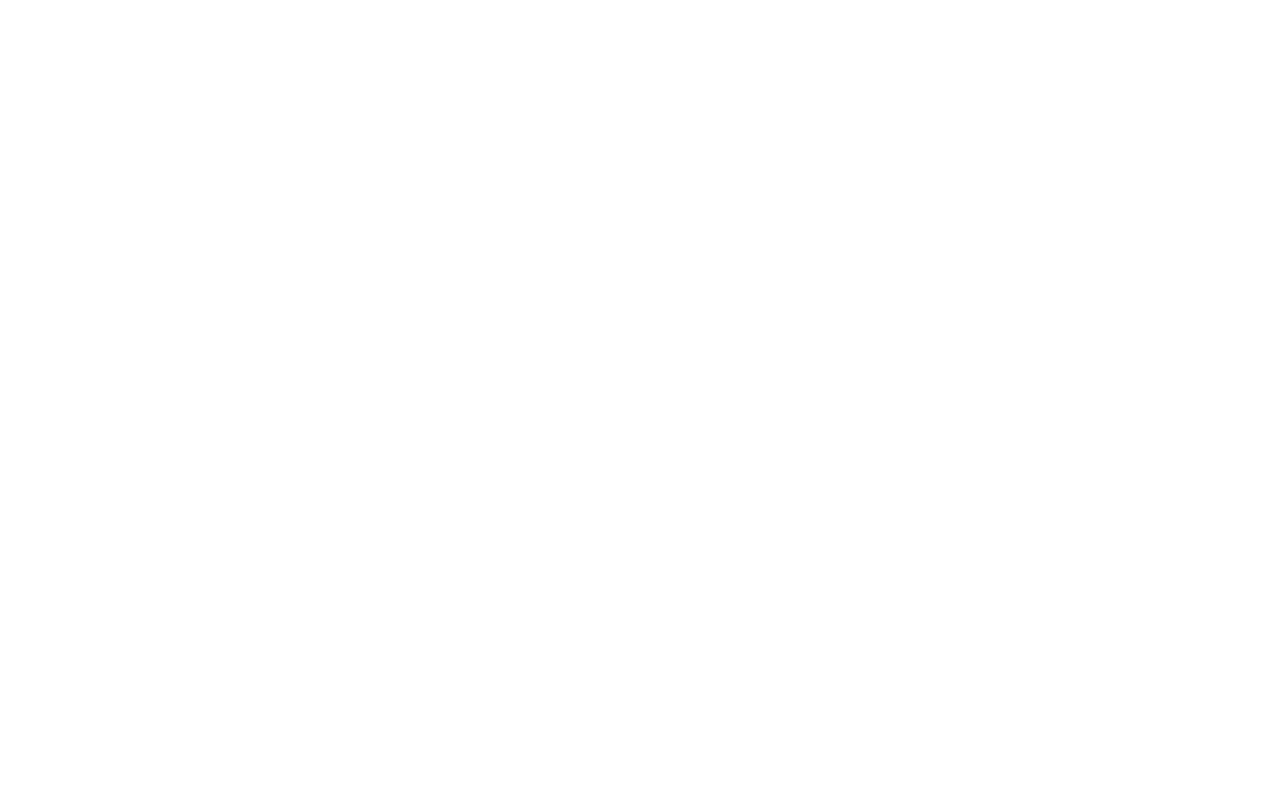
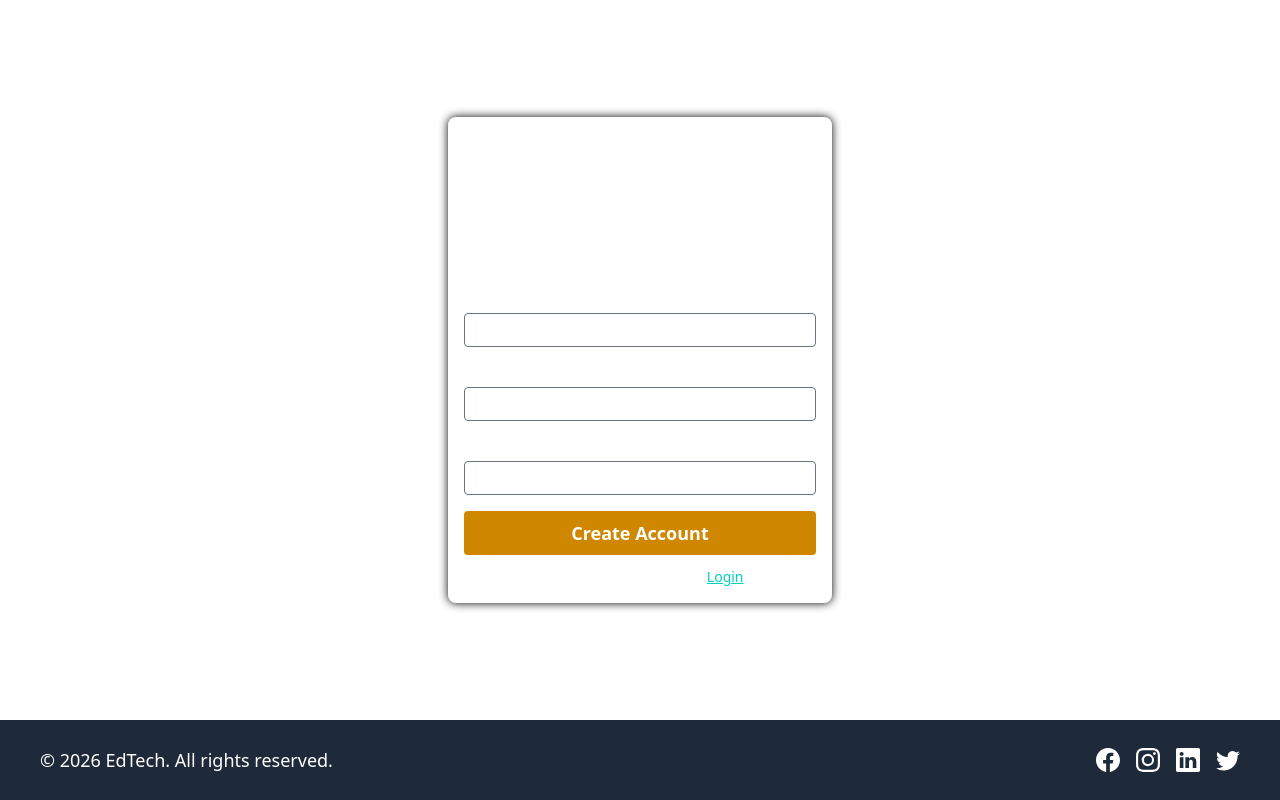
Before and after one commit to suhaibk9/Edtech, a React (Vite) app: page /signUp in a window 1280 px wide. Before the commit this address had no page. Built offline with nearby package versions, Linux system fonts and the light colour scheme.

Commit message:
SignUp Setup

```diff
--- a/src/App.jsx
+++ b/src/App.jsx
@@ -3,12 +3,18 @@
 
 import AboutUsPage from "./Pages/AboutUsPage";
 import HomePage from "./Pages/HomePage";
+import NotFound from "./Pages/NotFound";
+import SignIn from "./Pages/SignIn";
+import SignUp from "./Pages/SignUp";
 const App = () => {
   return (
     <>
       <Routes>
         <Route path="/" element={<HomePage />} />
         <Route path="/about" element={<AboutUsPage />} />
+        <Route path="/signIn" element={<SignIn />} />
+        <Route path="/signUp" element={<SignUp />} />
+        <Route path="*" element={<NotFound />} />
       </Routes>
 
       <Toaster />
--- a/src/Layouts/HomeLayout.jsx
+++ b/src/Layouts/HomeLayout.jsx
@@ -66,23 +66,23 @@
                   onClick={handleLogout}
                   className="btn btn-primary px-4 py-1 font-semibold rounded-md cursor-pointer hover:bg-yellow-600 transition-all ease-in-out"
                 >
-                  LogOut
+                  Sign Out
                 </button>
               </div>
             )}
             {!isLoggedIn && (
               <div className="w-full gap-x-2 gap-y-1 flex items-center justify-center">
                 <button
-                  onClick={() => navigate("/login")}
+                  onClick={() => navigate("/signIn")}
                   className="btn btn-primary px-4 py-1 font-semibold rounded-md cursor-pointer hover:bg-yellow-600 transition-all ease-in-out"
                 >
-                  Login
+                  Sign In
                 </button>
                 <button
-                  onClick={() => navigate("/register")}
+                  onClick={() => navigate("/signUp")}
                   className="btn btn-secondary px-4 py-1 font-semibold rounded-md cursor-pointer hover:bg-yellow-600 transition-all ease-in-out"
                 >
-                  Register
+                  Sign Up
                 </button>
               </div>
             )}
--- /dev/null
+++ b/src/Pages/NotFound.jsx
@@ -0,0 +1,34 @@
+import { useNavigate } from "react-router-dom";
+
+import HomeLayout from "../Layouts/HomeLayout";
+const NotFound = () => {
+  const navigate = useNavigate();
+  return (
+    <HomeLayout>
+      <div className="w-full h-full flex flex-col justify-center items-center bg-[#1A2238]">
+        <h1 className="text-9xl font-extrabold text-white tracking-widest">
+          404
+        </h1>
+        <div className="bg-[#FF6A3D] px-2 text-sm rounded rotate-12 absolute bottom-[550px] z-10">
+          Page Not Found
+        </div>
+        <p className="text-white">
+          The page you are looking for doesn't exist or has been moved.
+        </p>
+        <button className="mt-5">
+          <a className="relative inline-block text-sm font-medium text-[#FF6A3D] group active:text-orange-500 focus:outline-none focus:ring">
+            <span className="absolute inset-0 transition-transform translate-x-0.5 translate-y-0.5 bg-[#FF6A3D] group-hover:translate-y-0 group-hover:translate-x-0"></span>
+
+            <span
+              onClick={() => navigate("/")}
+              className="relative block px-8 py-3 bg-[#1A2238] border border-current cursor-pointer"
+            >
+              Go Home
+            </span>
+          </a>
+        </button>
+      </div>
+    </HomeLayout>
+  );
+};
+export default NotFound;
--- /dev/null
+++ b/src/Pages/SignIn.jsx
@@ -0,0 +1,8 @@
+const SignIn = () => {
+  return (
+    <div>
+      <h1>SignIn</h1>
+    </div>
+  );
+};
+export default SignIn;
--- /dev/null
+++ b/src/Pages/SignUp.jsx
@@ -0,0 +1,116 @@
+import { useState } from "react";
+
+import { BsPersonCircle } from "react-icons/bs";
+import { Link } from "react-router-dom";
+
+import HomeLayout from "../Layouts/HomeLayout";
+
+const SignUp = () => {
+  const [previewImg, setPreviewImg] = useState(null);
+  const [signUpData, setSignUpData] = useState({
+    fullName: "",
+    email: "",
+    password: "",
+    avatar: null,
+  });
+  const handleSignUp = (e) => {
+    e.preventDefault();
+    console.log("e.target", e.target.value);
+    const { name, value } = e.target;
+    setSignUpData({
+      ...signUpData,
+      [name]: value,
+    });
+    //Call the API
+    setSignUpData({
+      fullName: "",
+      email: "",
+      password: "",
+      avatar: null,
+    });
+  };
+  return (
+    <HomeLayout>
+      <div className="flex justify-center items-center h-full w-full">
+        <form
+          action=""
+          className="flex flex-col justify-center gap-3 rounded-lg p-4 w-96 text-white shadow-[0_0_10px_black]"
+        >
+          <h1 className="text-2xl text-center font-bold">Registration Page</h1>
+          <label htmlFor="image_uploads" className="cursor-pointer">
+            {previewImg ? (
+              <img
+                id="image_uploads"
+                src={previewImg}
+                alt="Preview"
+                className="w-24 h-24 rounded-full m-auto"
+              />
+            ) : (
+              <BsPersonCircle className="w-24 h-24 rounded-full m-auto" />
+            )}
+          </label>
+          <input
+            className="hidden"
+            type="file"
+            id="image_uploads"
+            name="image_uploads"
+            accept=".jpg .png .jpeg .svg"
+          />
+          <div className="flex flex-col gap-1 ">
+            <label htmlFor="fullName" className="font-semibold">
+              Full Name
+            </label>
+            <input
+              required
+              placeholder="Enter Your Full Name!"
+              type="text"
+              id="fullName"
+              name="fullName"
+              className="bg-transparent px-2 py-1 border border-gray-500 rounded outline-none focus:border-primary"
+            />
+          </div>
+          <div className="flex flex-col gap-1 ">
+            <label htmlFor="email" className="font-semibold">
+              Email
+            </label>
+            <input
+              required
+              placeholder="Enter Your Email!"
+              type="email"
+              id="email"
+              name="email"
+              className="bg-transparent px-2 py-1 border border-gray-500 rounded outline-none focus:border-primary"
+            />
+          </div>
+          <div className="flex flex-col gap-1 ">
+            <label htmlFor="password" className="font-semibold">
+              Password
+            </label>
+            <input
+              required
+              placeholder="Enter Your Password!"
+              type="password"
+              id="password"
+              name="password"
+              className="bg-transparent px-2 py-1 border border-gray-500 rounded outline-none focus:border-primary"
+            />
+          </div>
+          <button
+            onClick={handleSignUp}
+            type="submit"
+            className="w-full mt-1 bg-yellow-600 hover:bg-yellow-700 transition-all duration-300 ease-in-out cursor-pointer rounded py-2 font-semibold text-lg"
+          >
+            Create Account
+          </button>
+          <p className="text-center text-sm">
+            Already have an account?{" "}
+            <Link to="/signIn" className="text-accent underline">
+              Login
+            </Link>
+          </p>
+        </form>
+      </div>
+    </HomeLayout>
+  );
+};
+export default SignUp;
--- a/src/redux/slices/AuthSlice.js
+++ b/src/redux/slices/AuthSlice.js
@@ -7,7 +7,7 @@
     data: localStorage.getItem("data") || {},
   },
   reducers: {
-    logout(state, action) {
+    logout(state) {
       state.isLoggedIn = false;
       state.role = "";
       state.data = {};
```
